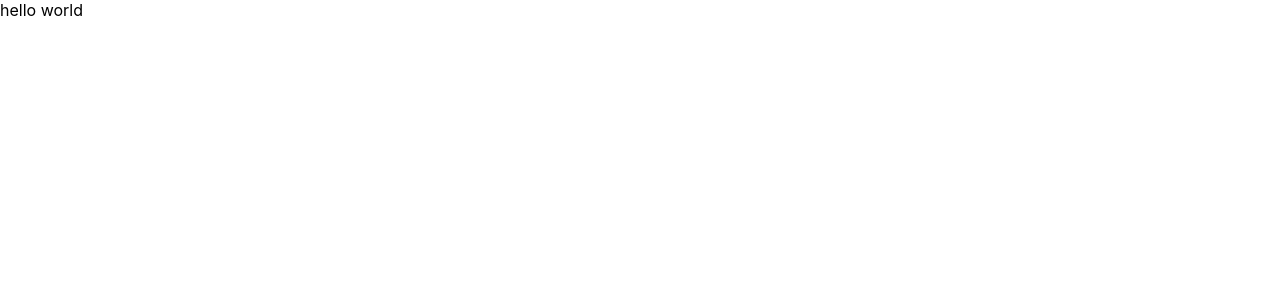
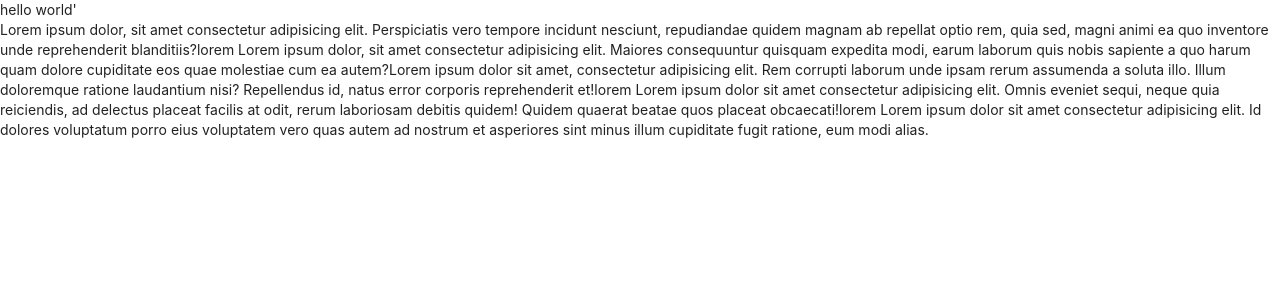
Before and after one commit to Hassanlodhi912/react-redux-ecommerce-store, a JavaScript app: page / in a window 1280 px wide. Shown: the top 300 px of the page. Built offline with nearby package versions, Linux system fonts and the light colour scheme.

Commit message:
initial commit

```diff
--- a/package.json
+++ b/package.json
@@ -6,9 +6,15 @@
     "@testing-library/jest-dom": "^5.16.5",
     "@testing-library/react": "^13.4.0",
     "@testing-library/user-event": "^13.5.0",
+    "axios": "^0.27.2",
+    "dom": "^0.0.3",
     "react": "^18.2.0",
     "react-dom": "^18.2.0",
+    "react-redux": "^8.0.2",
+    "react-router-dom": "^6.3.0",
     "react-scripts": "5.0.1",
+    "redux": "^4.2.0",
+    "router": "^1.3.7",
     "web-vitals": "^2.1.4"
   },
   "scripts": {
--- a/public/index.html
+++ b/public/index.html
@@ -5,6 +5,7 @@
   <meta http-equiv="X-UA-Compatible" content="IE=edge">
   <meta name="viewport" content="width=device-width, initial-scale=1.0">
   <title>Ecommece Website</title>
+  <link rel="stylesheet" href="https://cdnjs.cloudflare.com/ajax/libs/semantic-ui/2.4.1/semantic.min.css" integrity="sha512-8bHTC73gkZ7rZ7vpqUQThUDhqcNFyYi2xgDgPDHc+GXVGHXq+xPjynxIopALmOPqzo9JZj0k6OqqewdGO3EsrQ==" crossorigin="anonymous" referrerpolicy="no-referrer" />
 </head>
 <body>
   <div id="root"></div>
--- a/src/App.js
+++ b/src/App.js
@@ -1,7 +1,12 @@
 const App = () => {
   return (
     <div>
-      hello world
+      hello world'
+
+      <p>Lorem ipsum dolor, sit amet consectetur adipisicing elit. Perspiciatis vero tempore incidunt nesciunt, repudiandae quidem magnam ab repellat optio rem, quia sed, magni animi ea quo inventore unde reprehenderit blanditiis?lorem Lorem ipsum dolor, sit amet consectetur adipisicing elit. Maiores consequuntur quisquam expedita modi, earum laborum quis nobis sapiente a quo harum quam dolore cupiditate eos quae molestiae cum ea autem?Lorem ipsum dolor sit amet, consectetur adipisicing elit. Rem corrupti laborum unde ipsam rerum assumenda a soluta illo. Illum doloremque ratione laudantium nisi? Repellendus id, natus error corporis reprehenderit et!lorem
+        Lorem ipsum dolor sit amet consectetur adipisicing elit. Omnis eveniet sequi, neque quia reiciendis, ad delectus placeat facilis at odit, rerum laboriosam debitis quidem! Quidem quaerat beatae quos placeat obcaecati!lorem
+        Lorem ipsum dolor sit amet consectetur adipisicing elit. Id dolores voluptatum porro eius voluptatem vero quas autem ad nostrum et asperiores sint minus illum cupiditate fugit ratione, eum modi alias.
+      </p>
     </div>
   )
 }
--- /dev/null
+++ b/src/store/reducers/ProductReducer.js
@@ -0,0 +1,6 @@
+const initialState ={
+    products :[]
+}
+export const productReducer = (state,action)=>{
+    switch (action)
+}
```
Also changed, not shown: src/store/action/Index.js (added, +13 -0 lines), src/store/contants/action-type.js (added, +7 -0 lines), src/store/Index.js (added), src/store/reducers/Index.js (added), 1 other file (tests, documents, lock files or other folders).
